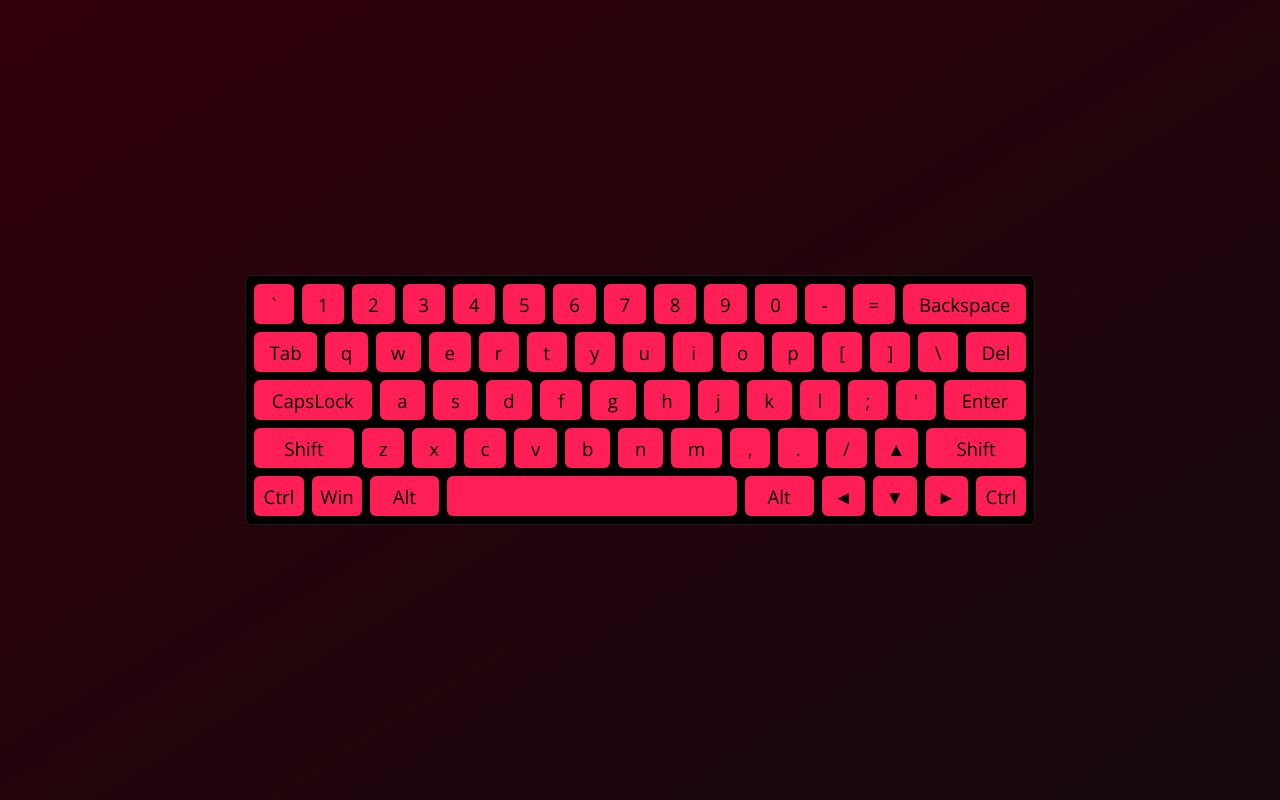
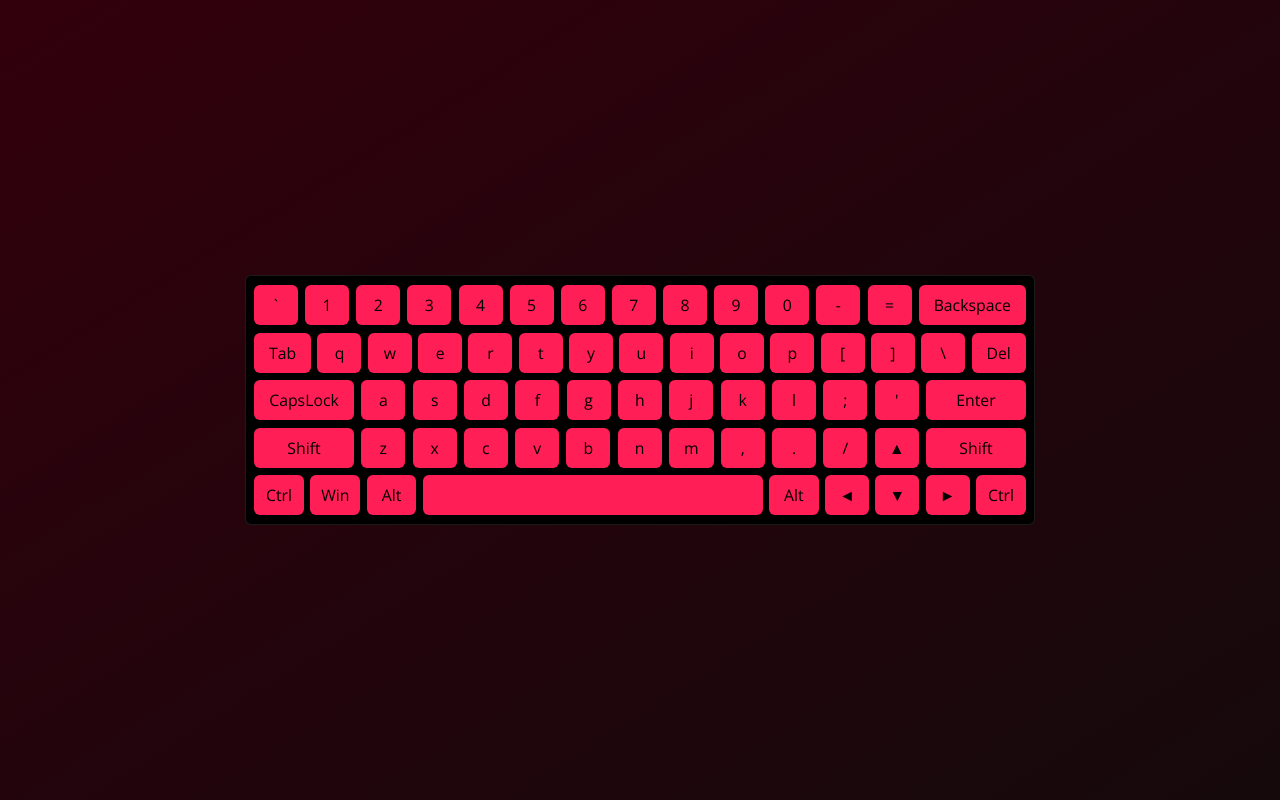
Before and after one commit to Quiddlee/virtual-keyboard, a website built with Vite: page index.html in a window 1280 px wide. Built offline with nearby package versions, Linux system fonts and the light colour scheme.

Commit message:
fix: layout moves on caps lock & adjust keys size

```diff
--- a/public/components/keyboard/keyboard.js
+++ b/public/components/keyboard/keyboard.js
@@ -57,7 +57,7 @@ export default class Keyboard {
       <div class="key">]</div>
       <div class="key">\\</div>
       <div data-key="Delete" class="key">Del</div>
-      <div class="key">CapsLock</div>
+      <div class="caps key">CapsLock</div>
       <div class="key">a</div>
       <div class="key">s</div>
       <div class="key">d</div>
@@ -69,7 +69,7 @@ export default class Keyboard {
       <div class="key">l</div>
       <div class="key">;</div>
       <div class="key">'</div>
-      <div class="key">Enter</div>
+      <div class="enter key">Enter</div>
       <div data-key="Shift-1" class="shift key">Shift</div>
       <div class="key">z</div>
       <div class="key">x</div>
--- a/style.css
+++ b/style.css
@@ -42,7 +42,7 @@ body {
   display: flex;
   flex-wrap: wrap;
   padding: .8rem;
-  gap: .8rem;
+  gap: .55rem;
 
   justify-content: space-between;
   align-items: center;
@@ -63,14 +63,14 @@ body {
 
   height: 4rem;
   max-width: 15rem;
-  min-width: 4rem;
+  min-width: 4.4rem;
   background-color: var(--color-secondary);
   border-radius: 6px;
   text-align: center;
-  font-size: 1.87rem;
+  font-size: 1.58rem;
   transition: .1s all;
   font-family: 'Open Sans', sans-serif;
-  flex-grow: 1;
+  /*flex-grow: 1;*/
 }
 
 .key:hover {
@@ -80,9 +80,11 @@ body {
 }
 
 .space {
-  min-width: 29rem;
+  min-width: 34rem;
 }
 
+.caps,
+.enter,
 .shift {
   min-width: 10rem;
 }
```
